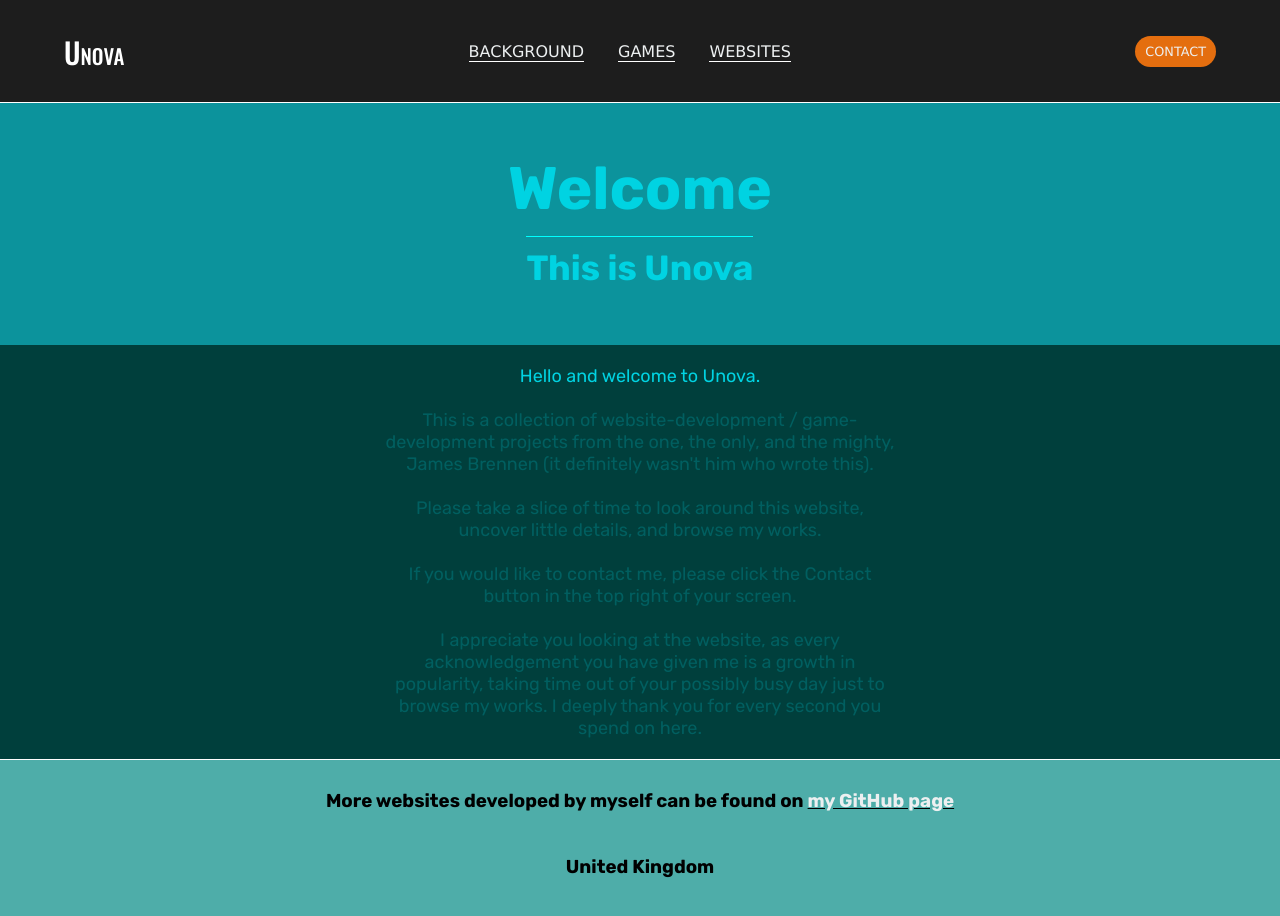
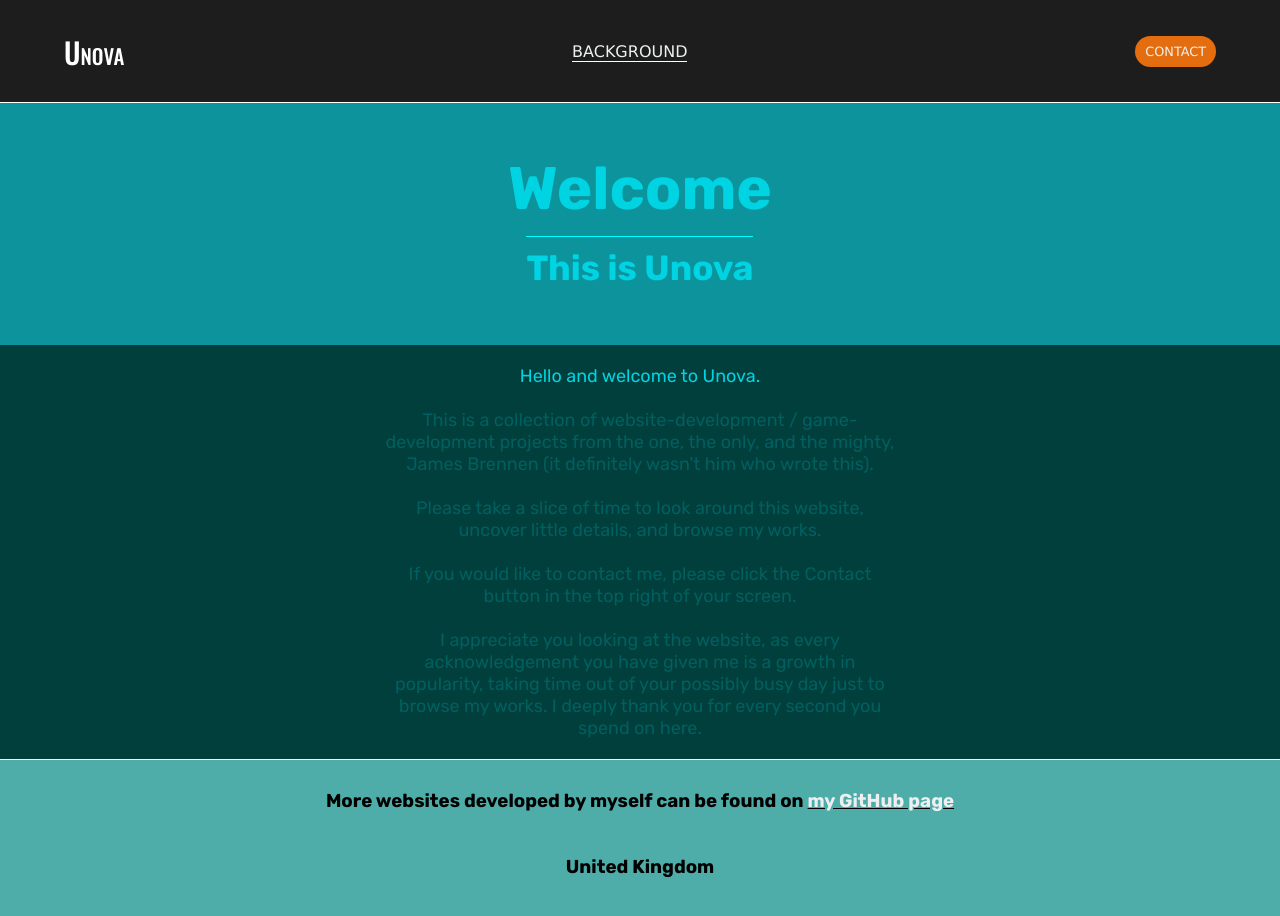
Before and after one commit to iHas3Arms/Unova, a plain HTML site: page index.html in a window 1280 px wide. Drawn offline with nearby package versions, Linux system fonts and the light colour scheme.

Commit message:
Update index.html

```diff
--- a/index.html
+++ b/index.html
@@ -14,8 +14,6 @@
         <nav>
             <ul class="nav__links">
                 <li><a href="background.html">Background</a></li>
-                <li><a href="games.html">Games</a></li>
-                <li><a href="websites.html">Websites</a></li>
             </ul>
         </nav>
         <a class="cta" href="#"><button>Contact</button></a>
```
